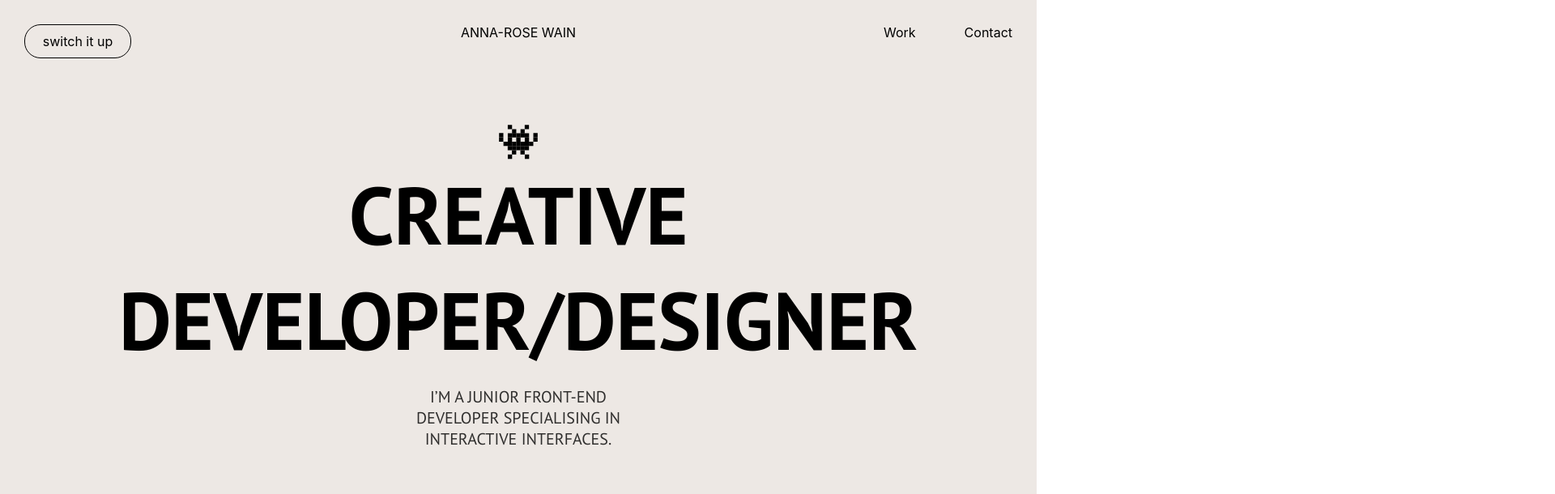
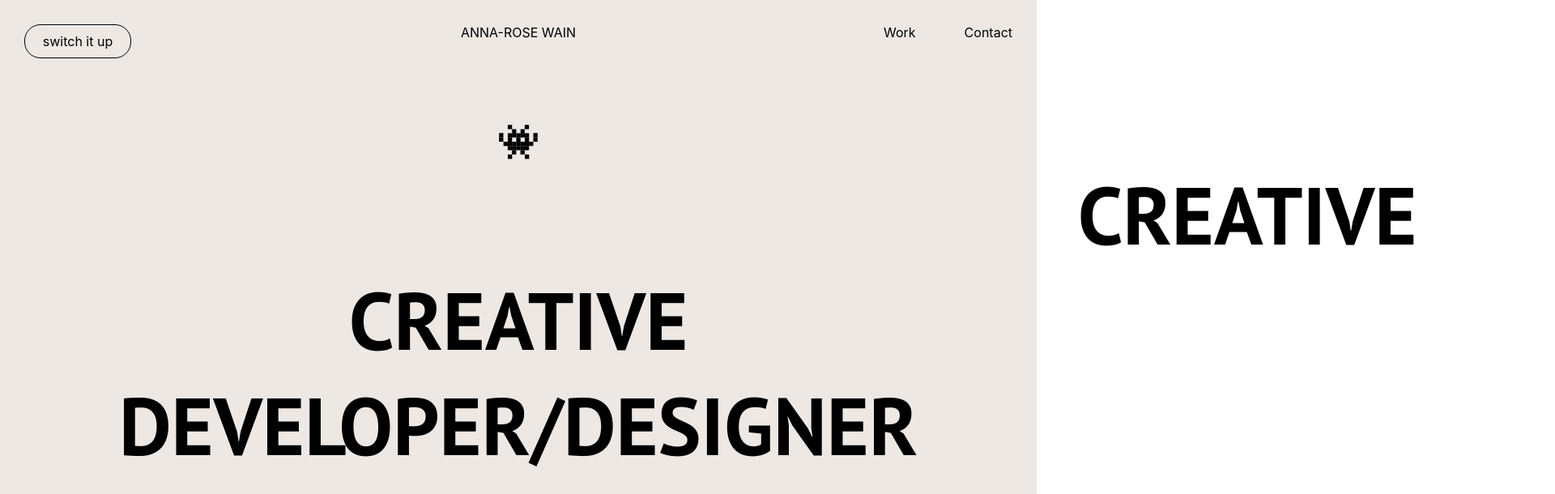
Before and after one commit to anna-rosew/anna-rose-wain, a React (Create React App) app: page / in a window 1280 px wide. Shown: the top 610 px of the page at 81% size, 1920 px wide, since content can reach past the window. Built offline with nearby package versions, Linux system fonts and the light colour scheme; a web font is replaced by a local one.

Commit message:
Playing with animated text on Landing Screen

```diff
--- a/src/Components/LandingScreen.js
+++ b/src/Components/LandingScreen.js
@@ -1,7 +1,7 @@
 import React from "react";
 import "../Styles/LandingScreen.css";
 import Header from "./Header";
-
+import { motion } from "framer-motion";
 
 import emoji from "../imgs/icons/robot.svg";
 import arrow from "../imgs/icons/arrow.svg";
@@ -14,6 +14,17 @@ export default function LandingScreen() {
       <div className="emoji">
         <img src={emoji} alt="Robot Gif" />
       </div>
+      <motion.h1
+        initial={{ x: -1000 }}
+        animate={{ x: [0, 900] }}
+        transition={{
+          duration: "3",
+          delay: "1",
+        }}
+        whileHover={{ scale: "1.5" }}
+      >
+        CREATIVE
+      </motion.h1>
       <h1>CREATIVE</h1>
       <h1>DEVELOPER/DESIGNER</h1>
       <div className="text-container">
```
